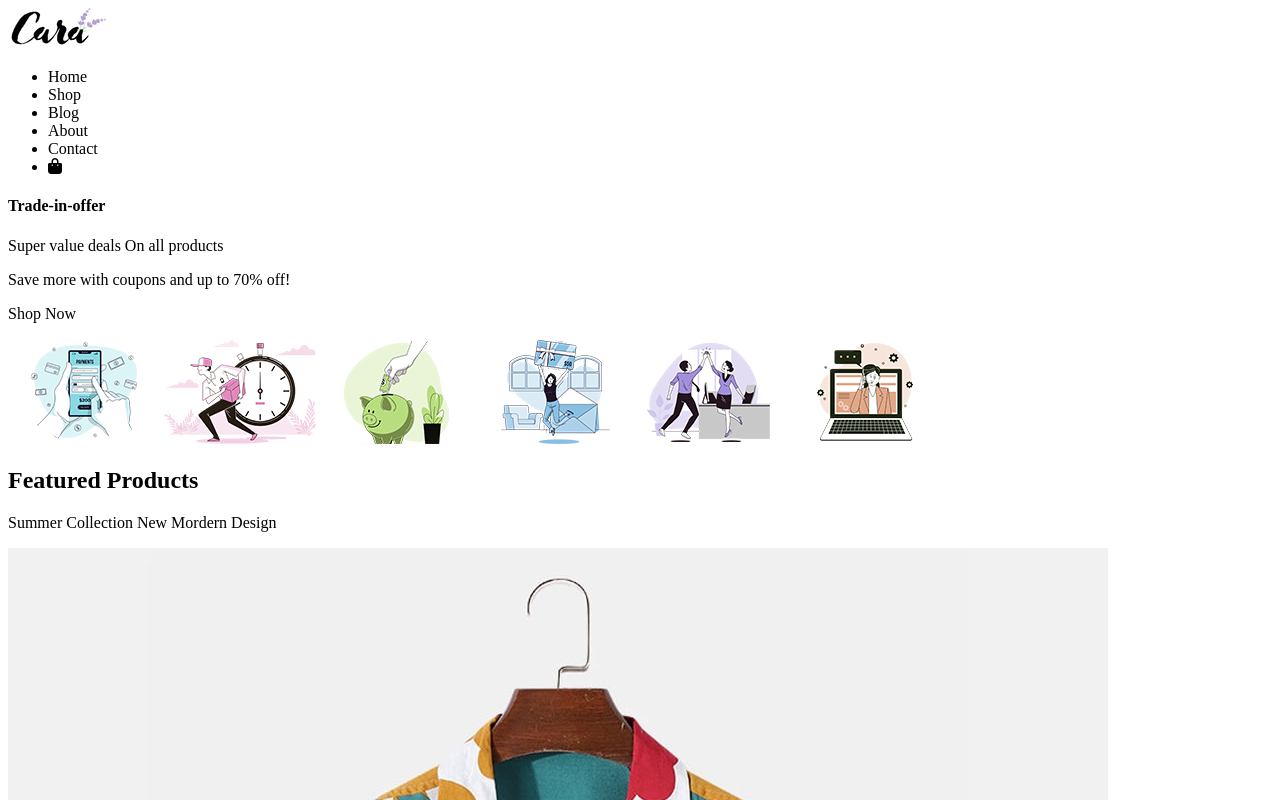
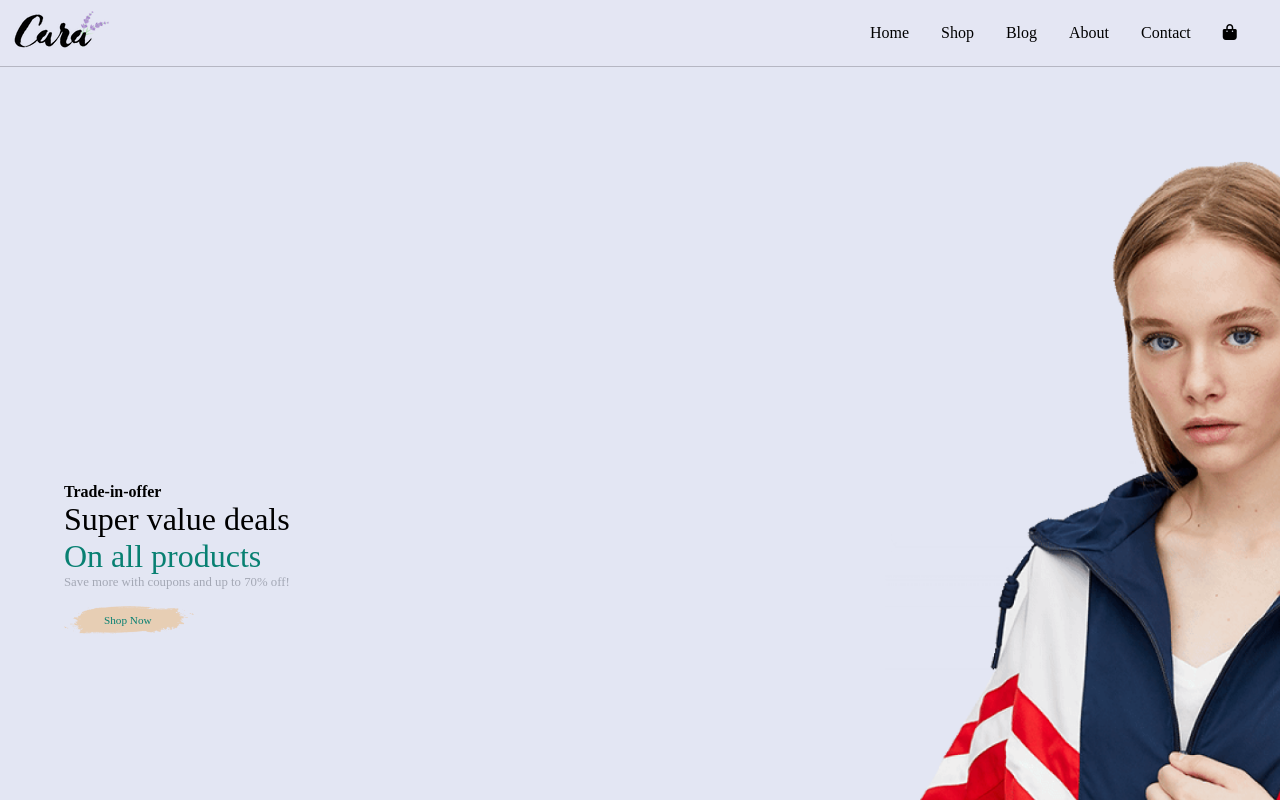
Before and after one commit to TempleIgwe/E-commerce-website, a plain HTML site: page index.html in a window 1280 px wide. Shown: the top 800 px of the page. Drawn offline with Linux system fonts and the light colour scheme.

Commit message:
Add background image to section 1

```diff
--- a/index.html
+++ b/index.html
@@ -10,12 +10,12 @@
 </head>
 <body>
     <div class="container">
-        <nav>
+        <nav class="navbar">
             <div class="logo">
                 <img src="./img/logo.png" alt="" >
             </div>
             <div class="pages">
-                <ul>
+                <ul class="page-list">
                     <li>Home</li>
                     <li>Shop</li>
                     <li>Blog</li>
@@ -27,9 +27,11 @@
         </nav>
         <section class="section-1">
             <h4>Trade-in-offer</h4>
-            <p>Super value deals <span>On all products</span></p>
-            <p>Save more with coupons and up to 70% off!</p>
-            <p>Shop Now</p>
+            <p class="value-deal">Super value deals <span>On all products</span></p>
+            <p class="save-more">Save more with coupons and up to 70% off!</p>
+            <div>
+                <p class="shop">Shop Now</p>
+            </div>
         </section>
         <section class="section-2">
             <div class="featured-images">
--- a/style.css
+++ b/style.css
@@ -0,0 +1,81 @@
+*{
+    padding: 0;
+    margin: 0;
+}
+.navbar{
+    display: flex;
+    justify-content: space-between;
+    align-items: center;
+    padding: 0.7rem;
+    border-bottom: solid #b5b6c2 ;
+    border-width: 0.09rem;
+    background-color: #e4e6f3;
+}
+.page-list{
+    display: flex;
+    list-style-type: none;
+
+}
+.page-list, li{
+    padding: 0 1rem;
+}
+.page-list li:hover {
+    color: #088072;
+    position: relative;
+}
+.page-list li:hover::after{
+    content: '';
+    height: 2px;
+    width: 30%;
+    background: #088072;
+    position: absolute;
+    left: 1rem;
+    bottom: 0;
+}
+.page-list li:active::after{
+    content: '';
+    height: 2px;
+    width: 30%;
+    background: #088072;
+    position: absolute;
+    left: 1rem;
+    bottom: 0;
+}
+.section-1{
+    background-image: url(./img/hero4.png);
+    background-size: cover;
+    height: 60rem;
+    padding-top: 1rem;
+}
+.section-1 h4{
+    margin: 25rem 4rem 0 ;
+
+}
+.value-deal{
+    margin: 0 4rem;
+    font-size: 2rem;
+    width: 15rem;
+    overflow-wrap: break-word;
+    word-wrap: break-word;
+    word-break: break-word;
+}
+.value-deal span{
+    color: #088072;
+}
+.save-more{
+    margin: 0 4rem;
+    font-size: 0.8rem;
+    color: #a4a8b5;
+}
+.section-1 div{
+    background-image: url(./img/button.png);
+    background-repeat: no-repeat;
+    background-size: contain;
+    padding: 0.5rem;
+    margin: 1rem 4rem;
+}
+.shop{
+    margin: 0 2rem;
+    color: #088072;
+    font-size: 0.7rem;
+}
```
Also changed, not shown: img/bag-shopping-solid.svg (deleted).
